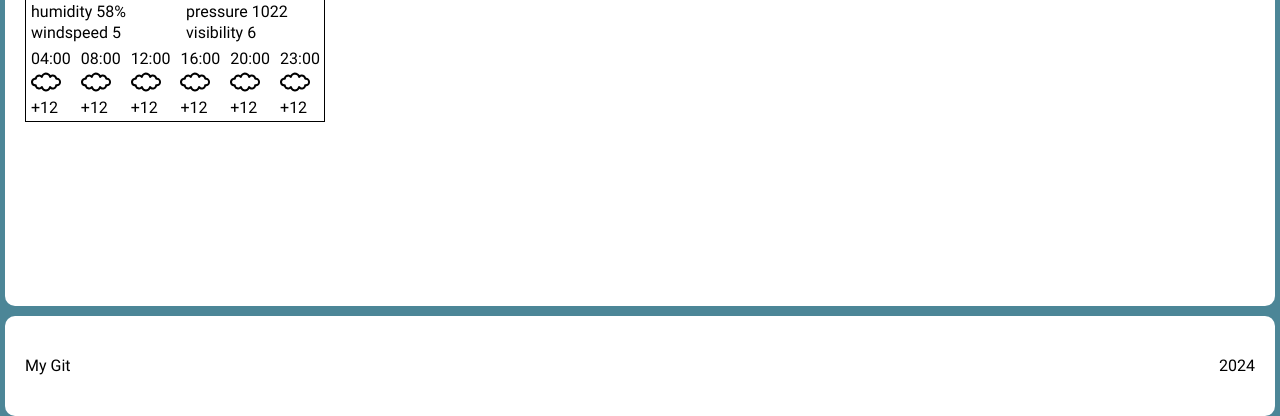
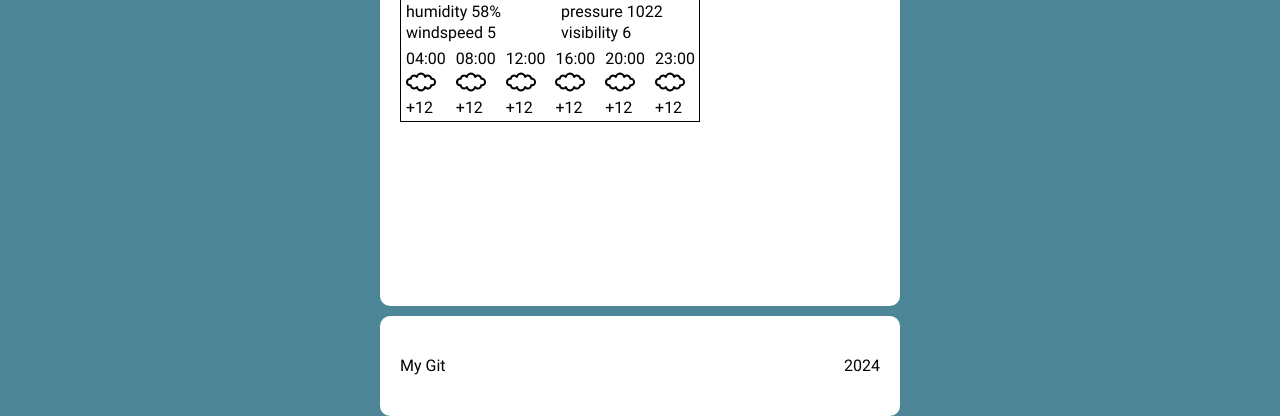
Before and after one commit to EvgeniyMorozov164/weather-app, a website built with webpack: page src/index.html in a window 1280 px wide. Shown: the part 384-800 px from the top of the page. Built offline with nearby package versions, Linux system fonts and the light colour scheme.

Commit message:
change width to 520px

```diff
--- a/src/main.css
+++ b/src/main.css
@@ -44,7 +44,7 @@ body {
 .header,
 .footer {
   width: 100%;
-  max-width: 1440px;
+  max-width: 520px;
   height: 100px;
   background-color: var(--scd-bg-clr);
   display: flex;
@@ -64,7 +64,7 @@ body {
 
 .main {
   width: 100%;
-  max-width: 1440px;
+  max-width: 520px;
   height: auto;
   display: flex;
   flex-direction: column;
```
